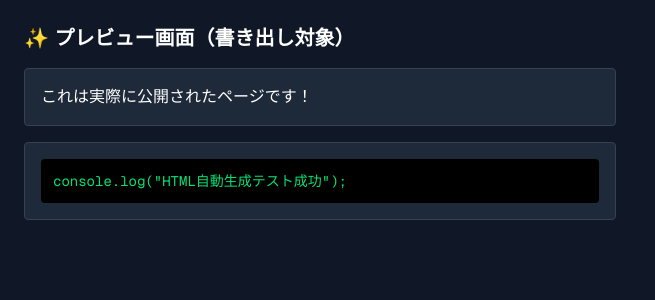
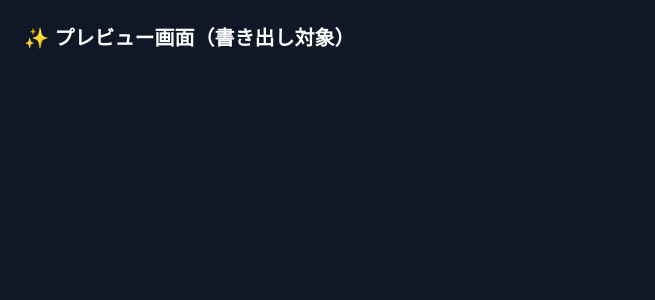
Before and after one commit to yurayura3812-svg/portfolio-builder, a Next.js app: page /share in a window 1280 px wide. Shown: the top 300 px of the page, without its empty margins (0-655 px from the left). Built offline with nearby package versions, Linux system fonts and the light colour scheme.

Commit message:
feat: エディタから/shareページへのデータ連携（永続化）を実装

```diff
--- a/app/page.tsx
+++ b/app/page.tsx
@@ -51,6 +51,13 @@ export default function Home() {
           <button onClick={() => addBlock('code')} className="bg-green-500 text-white px-3 py-1 rounded hover:bg-green-600 text-sm">＋ コード追加</button>
         </div>
 
+        <button onClick={() => {
+          localStorage.setItem('portfolio_data', JSON.stringify(blocks));
+          alert('ブラウザにデータを保存しました！');
+          }} className="bg-purple-600 text-white px-3 py-1 rounded hover:bg-purple-700 text-sm font-bold">
+          データを保存
+        </button>
+
         {/* ブロックの入力フォーム一覧 */}
         <div className="space-y-4">
           {blocks.map((block) => (
--- a/app/share/page.tsx
+++ b/app/share/page.tsx
@@ -1,19 +1,29 @@
-// app/share/page.tsx
 'use client';
 
+import { useEffect, useState } from 'react';
 import PortfolioView from '../components/PortfolioView';
 
+interface PortfolioBlock {
+  id: string;
+  type: 'text' | 'code' | '3d-model';
+  content: string;
+}
+
 export default function SharePage() {
-  // 【実験用の仮データ】本来はエディタで保存したデータがここに入ります
-  const mockPublishData = [
-    { id: '1', type: 'text' as const, content: 'これは実際に公開されたページです！' },
-    { id: '2', type: 'code' as const, content: 'console.log("HTML自動生成テスト成功");' }
-  ];
+  const [blocks, setBlocks] = useState<PortfolioBlock[]>([]);
+
+  useEffect(() => {
+    // 画面が開いた瞬間に、ブラウザの記憶からデータを取り出す
+    const savedData = localStorage.getItem('portfolio_data');
+    if (savedData) {
+      setBlocks(JSON.parse(savedData));
+    }
+  }, []);
 
   return (
     <div className="min-h-screen bg-gray-900">
-      {/* 画面幅いっぱいに、純粋なポートフォリオだけを表示する */}
-      <PortfolioView blocks={mockPublishData} />
+      {/* 取り出したリアルタイムなデータを渡して表示 */}
+      <PortfolioView blocks={blocks} />
     </div>
   );
 }
```
